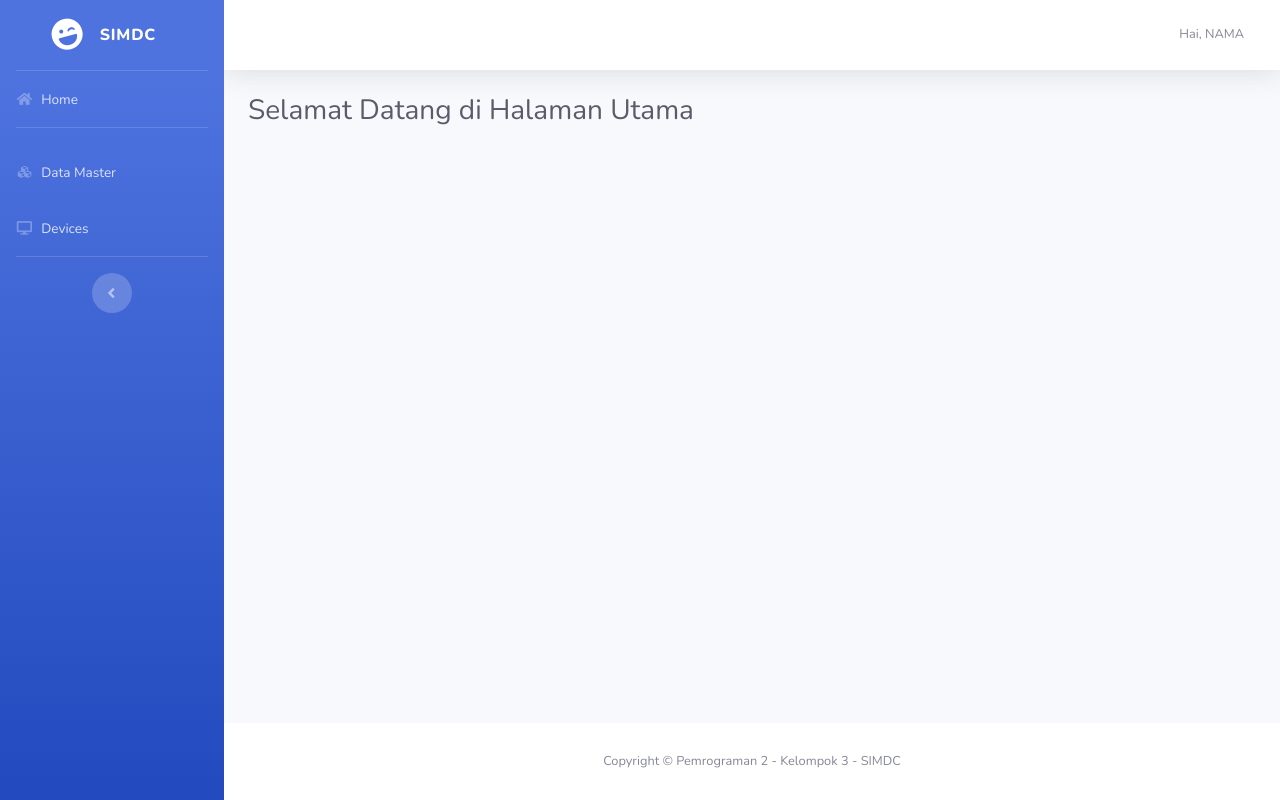
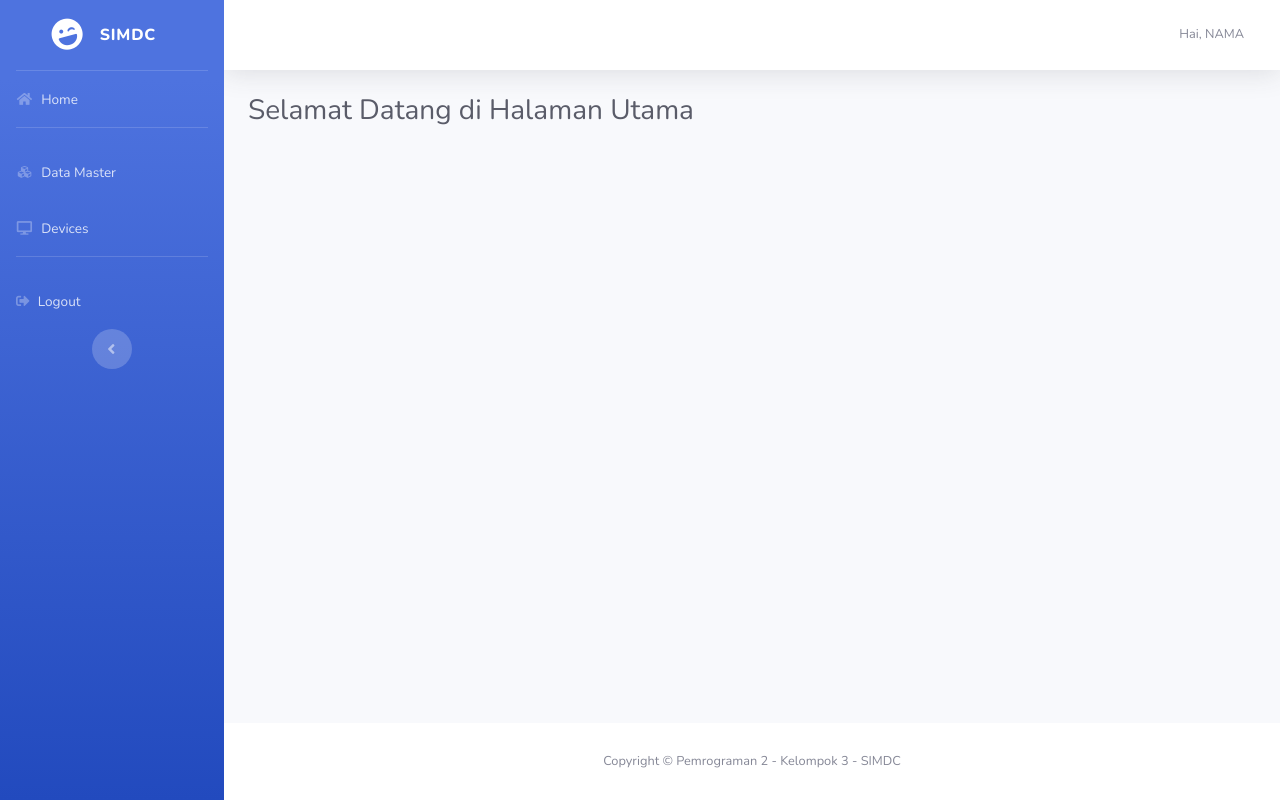
Before and after one commit to noplanalderson/inventory, a CodeIgniter app: page /database/index.php/home/index in a window 1280 px wide. Run offline with CodeIgniter, Linux system fonts and the light colour scheme; data that the repository does not hold is empty; some libraries are stand-ins or nearby versions.

Commit message:
feat(menu): add logout menu

```diff
--- a/application/views/components/sidebar.php
+++ b/application/views/components/sidebar.php
@@ -43,6 +43,12 @@
 
     <hr class="sidebar-divider">
 
+    <li class="nav-item">
+        <a class="nav-link" href="<?= base_url('logout') ?>">
+            <i class="fas fa-sign-out-alt"></i>
+            <span>Logout</span>
+        </a>
+    </li>
     <div class="text-center d-none d-md-inline">
         <button class="rounded-circle border-0" id="sidebarToggle"></button>
     </div>
```
